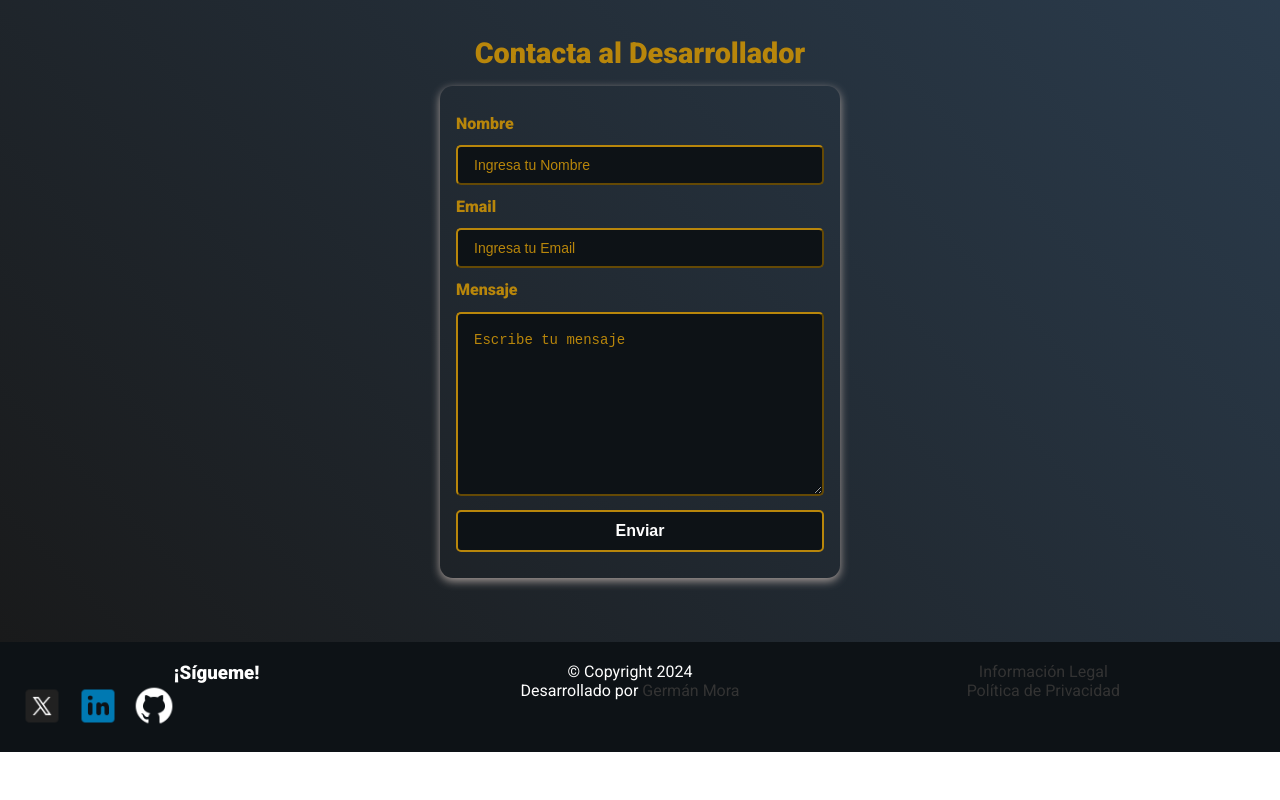
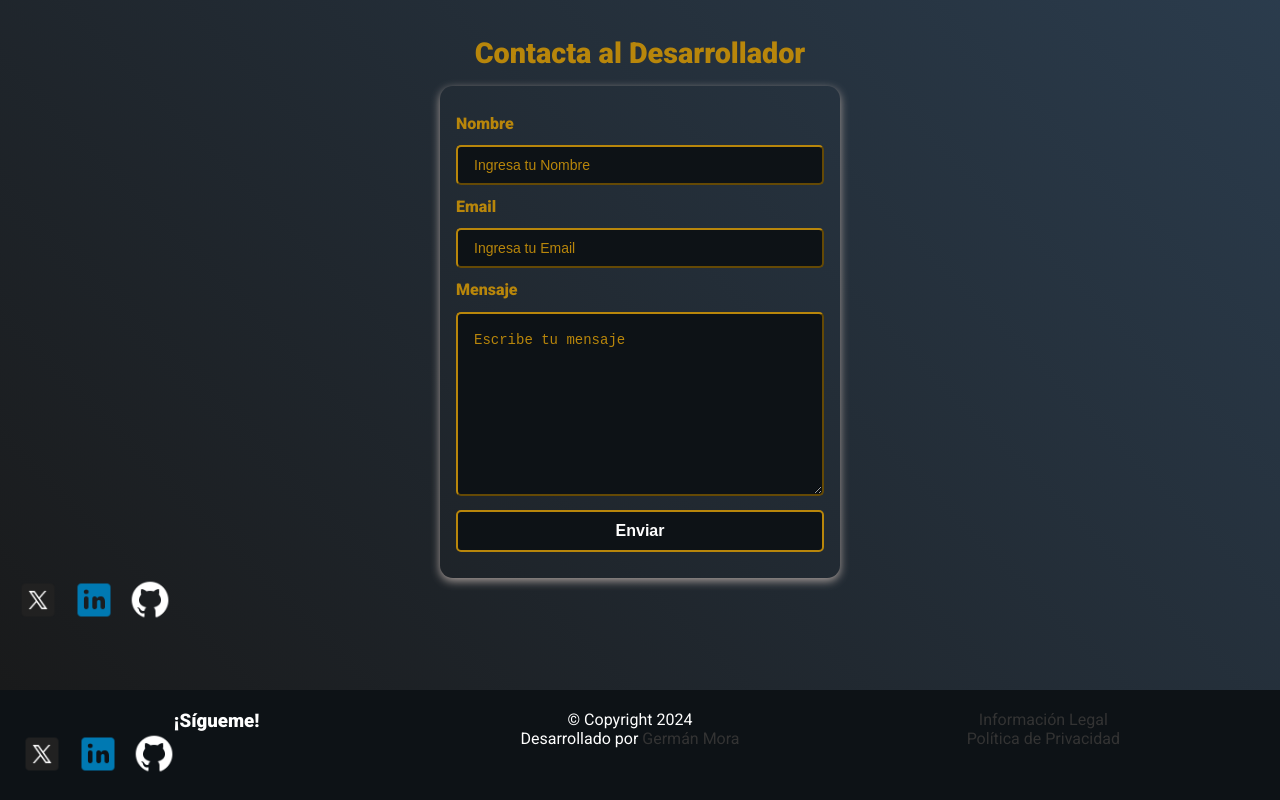
Before and after one commit to germope5/PortafolioWeb, a website built with Parcel: page index.html in a window 1280 px wide. Shown: the part 2359-3159 px from the top of the page. Before the commit the page ends 3111 px from the top, so only its background shows below. Built offline with nearby package versions, Linux system fonts and the light colour scheme.

Commit message:
img footer 2

```diff
--- a/index.html
+++ b/index.html
@@ -225,6 +225,19 @@
           </form>
         </div>
       </div>
+      <div class="social-icons">
+
+        <a href="https://twitter.com/Germora5" target="_blank">
+          <img src="/assets/images/icon-x.png" loading="eager" alt="Twitter Icon" />
+          <!-- También puedes usar la etiqueta i para íconos de Font Awesome si lo prefieres -->
+        </a>
+        <a href="https://www.linkedin.com/in/germope5" target="_blank">
+          <img src="/assets/images/icon-li.png" loading="eager" alt="LinkedIn Icon" />
+        </a>
+        <a href="https://github.com/germope5" target="_blank">
+          <img src="/assets/images/icon-gh.png" loading="eager" alt="GitHub Icon" />
+        </a>
+      </div>
     </section>
 
 
```
